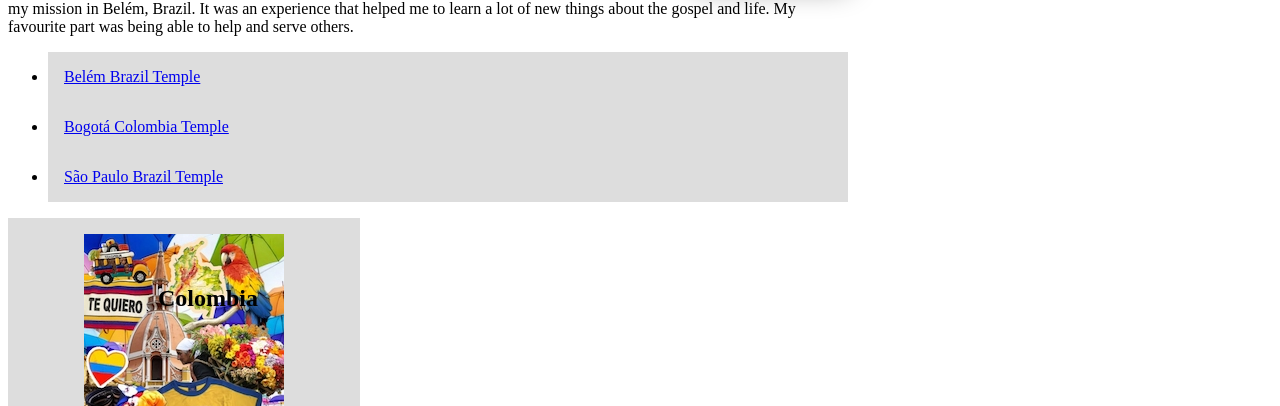
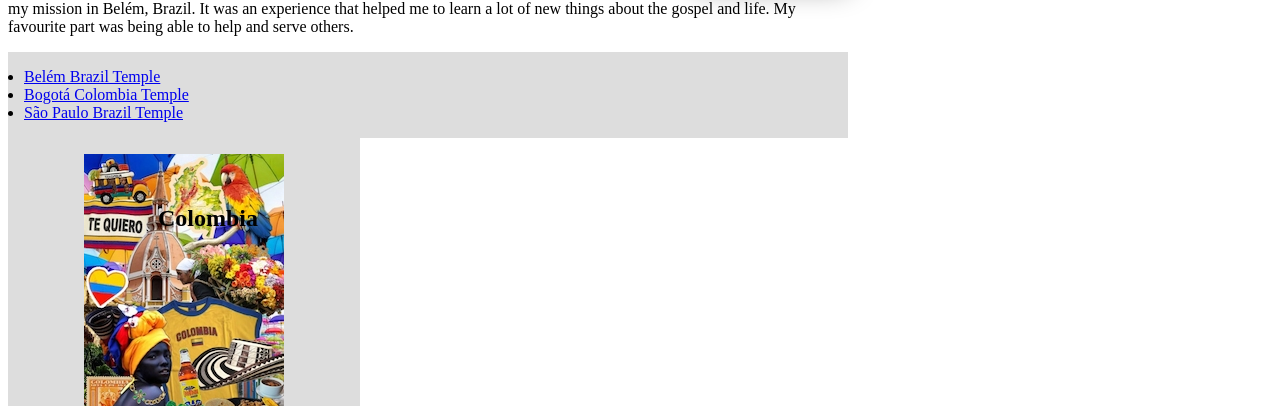
Before and after one commit to JoshuaConde9/wdd130, a plain HTML site: page index.html in a window 1280 px wide. Shown: the part 394-800 px from the top of the page. Drawn offline with Linux system fonts and the light colour scheme.

Commit message:
Home Page Layout Enhancement fix

```diff
--- a/index.html
+++ b/index.html
@@ -22,10 +22,10 @@
             <img src="images/profile.png" alt="Hi, I'm Joshua Conde" width="200">
             <p>Hi my name is Joshua Conde, I'm from Colombia and I am 20 years old. I'm new to software development/programming/coding, but I am very excited to learn more. I like drawing, listening to music and learning languages (that's a big reason why I'm interested in this program).
             I recently returned from my mission in Belém, Brazil. It was an experience that helped me to learn a lot of new things about the gospel and life. My favourite part was being able to help and serve others.</p>
-            <ul>
-                <li class="box"><a href="https://churchofjesuschristtemples.org/belem-brazil-temple/" target="_blank">Belém Brazil Temple</a></li>
-                <li class="box"><a href="https://churchofjesuschristtemples.org/bogota-colombia-temple/" target="_blank">Bogotá Colombia Temple</a></li>
-                <li class="box"><a href="https://churchofjesuschristtemples.org/sao-paulo-brazil-temple/" target="_blank">São Paulo Brazil Temple</a></li>
+            <ul class="box">
+                <li><a href="https://churchofjesuschristtemples.org/belem-brazil-temple/" target="_blank">Belém Brazil Temple</a></li>
+                <li><a href="https://churchofjesuschristtemples.org/bogota-colombia-temple/" target="_blank">Bogotá Colombia Temple</a></li>
+                <li><a href="https://churchofjesuschristtemples.org/sao-paulo-brazil-temple/" target="_blank">São Paulo Brazil Temple</a></li>
             </ul>
         </main>
         <aside class="box">
```
